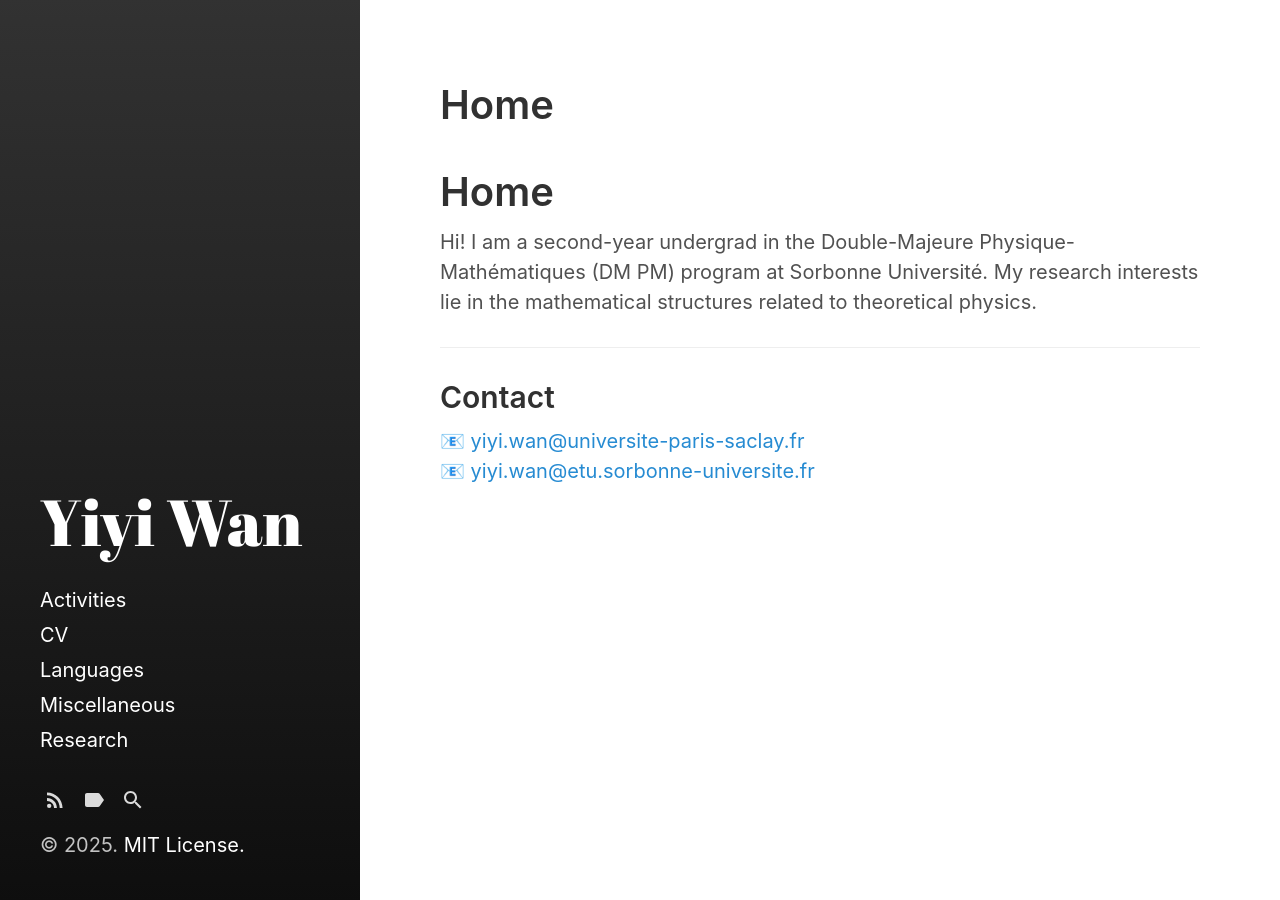
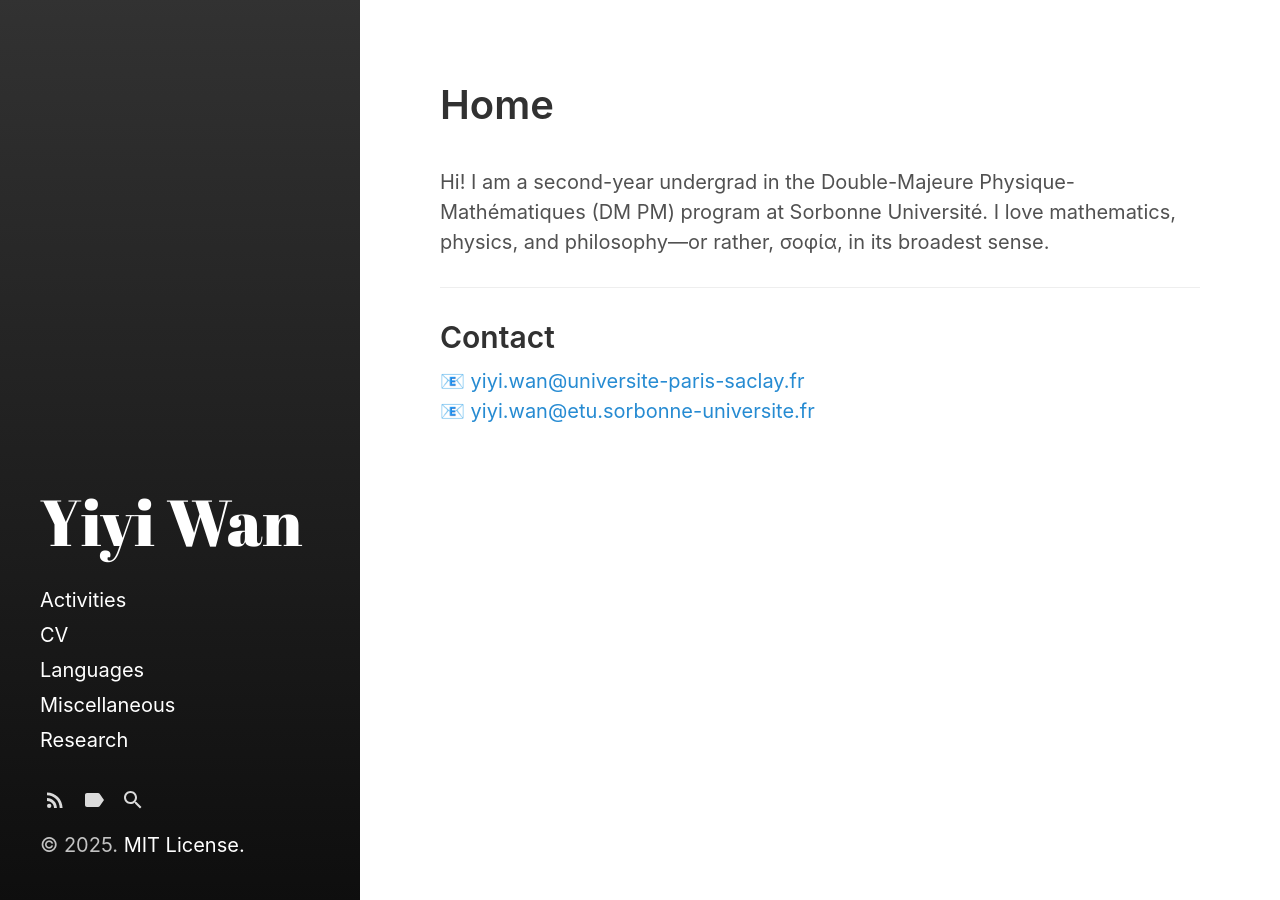
Before and after one commit to Roimex/Roimex.github.io, a Jekyll site: the page built from index.html, in a window 1280 px wide. Built offline with Jekyll 4.4.1, drawn with Linux system fonts in a browser that asks for light colours.

Commit message:
Update index.html

```diff
--- a/index.html
+++ b/index.html
@@ -12,11 +12,11 @@ title: Home
 </head>
 <body>
 
-<h1>Home</h1>
+<h1> </h1>
 
 <p>
     Hi! I am a second-year undergrad in the Double-Majeure Physique-Mathématiques (DM PM) program at Sorbonne Université.
-    My research interests lie in the mathematical structures related to theoretical physics.
+    I love mathematics, physics, and philosophy—or rather, σοφία, in its broadest sense.
 </p>
 
 <hr>
```
